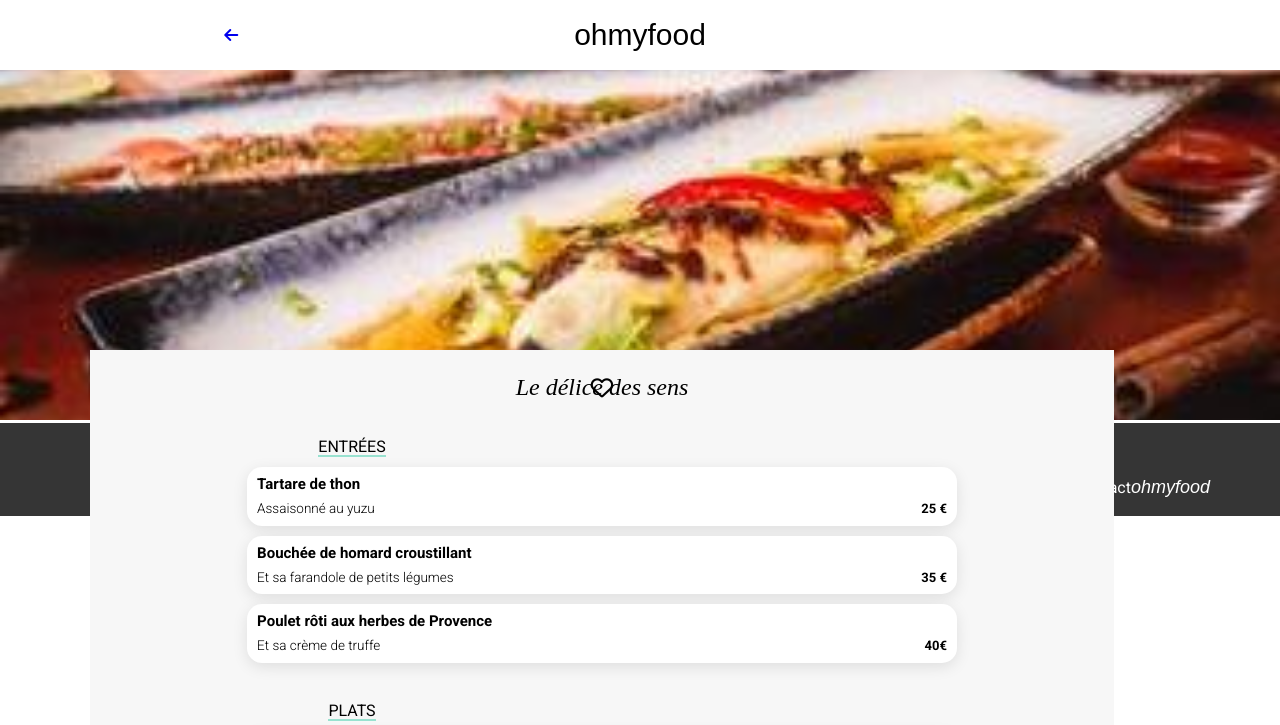
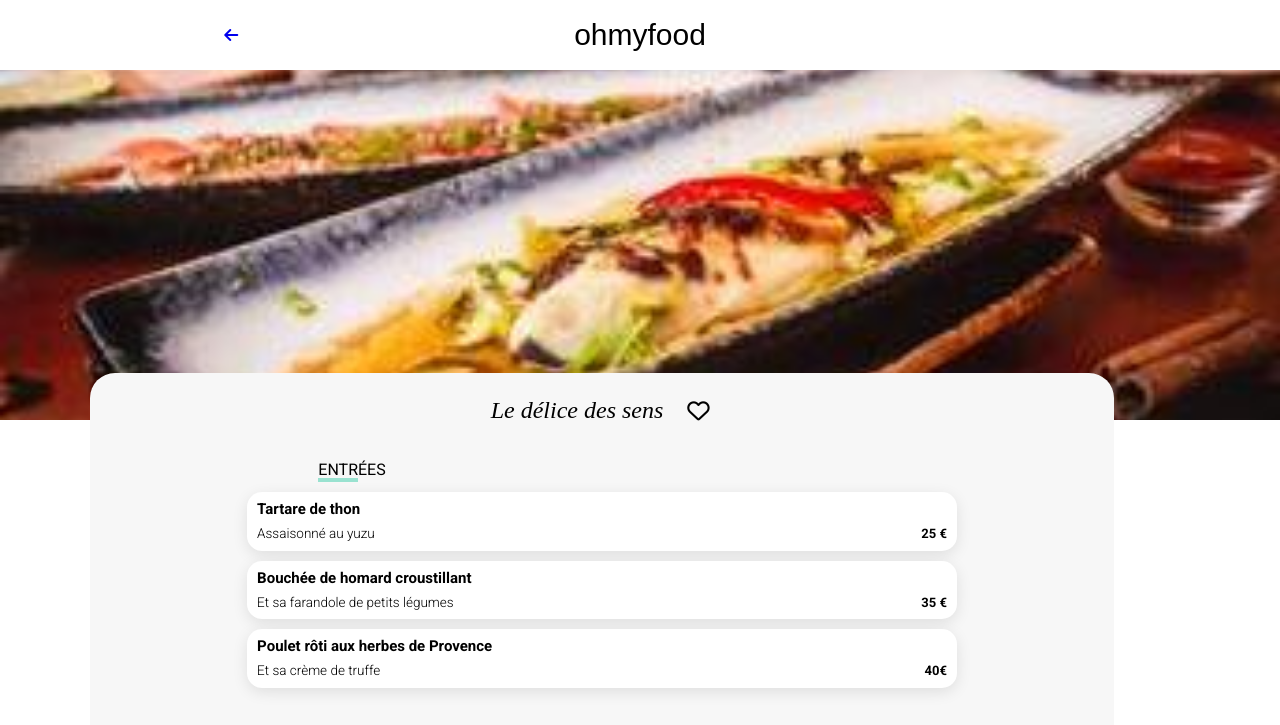
Before and after one commit to oumhanane/ohmyfood, a website: page css/sass/Pages/ledelicedessens.html in a window 1280 px wide. Shown: the top 725 px of the page. Drawn offline with Linux system fonts and the light colour scheme; a web font is replaced by a local one.

Commit message:
ajout responsive desktop + tablet

```diff
--- a/css/sass/Layout/_header.scss
+++ b/css/sass/Layout/_header.scss
@@ -1,3 +1,18 @@
+.header-container {
+    display: flex;
+    justify-content: space-around;
+    align-items: center;
+    & .header {
+        margin-right: 40px;
+    }
+        & .fleche-retour {
+            text-decoration: none;
+        }
+            & .fa-solid {
+                padding-top: 20px;
+                margin-left: -20px;
+            }
+}
 header img {
     width: 10rem;
     padding: 10px 0 0 0;
@@ -9,3 +24,16 @@ header img {
     text-align: center;
     margin-top: 20px;
 }
+
+@media (min-width: 767.98px) {
+    .header-container {
+        display: flex;
+        justify-content: center;
+        & .fa-solid {
+            margin-left: -350px;
+        }
+            & .header {
+                margin-right: 0px;
+            }
+    }
+}
--- a/css/sass/Pages/ledelicedessens.html
+++ b/css/sass/Pages/ledelicedessens.html
@@ -18,23 +18,26 @@
   </head>
   <body>
     <header class="header-container">
-      <a href="./../../../index.html">
+      <a class="fleche-retour" href="./../../../index.html">
         <i class="fa-solid fa-arrow-left"></i>
       </a>
       <h1 class="header">ohmyfood</h1>
     </header>
     <main class="main-container">
       <img
-      class="photo-restaurant"
+        class="photo-restaurant"
         src="./../../../images/restaurants/louis-hansel-shotsoflouis-qNBGVyOCY8Q-unsplash.jpg"
         alt="photo restaurant"
       />
       <div class="menu">
-        <div class="icone">
+        <div class="titre-icone">
           <h1 class="titre">Le délice des sens</h1>
-          <i class="icon-heart far fa-heart"></i>
+          <div class="icone">
+            <i class="icon-heart far fa-heart"></i>
+            <i class="icon-heart fas fa-heart"></i>
+          </div>
         </div>
-        <h2>entrées</h2>
+        <h2 class="line">entrées</h2>
         <div class="menu-bouton">
           <h3 class="plat">Tartare de thon</h3>
           <div class="details-prix">
@@ -56,7 +59,7 @@
             <span class="prix">40€</span>
           </div>
         </div>
-        <h2>plats</h2>
+        <h2 class="line">plats</h2>
         <div class="menu-bouton">
           <h3 class="plat">Poulet rôti aux herbes de Provence</h3>
           <div class="details-prix">
@@ -78,7 +81,7 @@
             <span class="prix">44€</span>
           </div>
         </div>
-        <h2>desserts</h2>
+        <h2 class="line">desserts</h2>
         <div class="menu-bouton">
           <h3 class="plat">OEuf au plat</h3>
           <div class="details-prix">
@@ -96,9 +99,7 @@
         <div class="menu-bouton">
           <h3 class="plat">Tiramisu</h3>
           <div class="details-prix">
-            <p class="details-plat">
-              A la noisette
-            </p>
+            <p class="details-plat">A la noisette</p>
             <span class="prix">23€</span>
           </div>
         </div>
@@ -117,7 +118,7 @@
         ><i class="fa-solid fa-handshake-angle"></i>Devenir partenaire</a
       >
       <a class="lien-mentions-legales" href="#">Mentions légales</a>
-      <a href="mailto:ohmyfood@email.com">Contact</a>
+      <a class="lien-contact" href="mailto:ohmyfood@email.com">Contact</a>
     </footer>
   </body>
 </html>
--- a/css/stylepagerestaurant.scss
+++ b/css/stylepagerestaurant.scss
@@ -6,18 +6,6 @@
 
 body {
     font-family: Roboto, sans-serif;
-}
-.header-container {
-    display: flex;
-    justify-content: space-around;
-    align-items: center;
-    & .header {
-        margin-right: 40px;
-    }
-        & .fa-solid {
-            padding-top: 20px;
-            margin-left: -20px;
-        }
 }
 .main-container {
     width: 100%;
@@ -40,13 +28,19 @@ body {
         font-size: 24px;
         text-align: center;
         padding-top: 25px;
+        padding-left: 10px;
     }
+}
+.titre-icone {
+    display: flex;
+    justify-content: space-between;
 }
 .icone {
     display: flex;
     justify-content: space-around;
     align-items: flex-end;
     position: relative;
+    margin-right: 25px;
         & .icon-heart {
             position: absolute;
             font-size: 1.4em;
@@ -69,10 +63,16 @@ body {
 }
 h2 {
     text-transform: uppercase;
-    border-bottom: 2px solid $couleur-background-nouveau;
+    // border-bottom: 2px solid $couleur-background-nouveau;
     display: inline-block;
     margin-left: 5px;
     margin-top: 40px;
+}
+.line::after {
+    content:" ";
+    display: block;
+    border: solid 2px $couleur-background-nouveau;
+    width: 40px;
 }
 .menu-bouton {
     display: flex;
@@ -107,6 +107,7 @@ h2 {
 .bouton_commander {
     @include center;
     margin-top: 30px;
+    padding-bottom: 35px;
 
     & button {
     background: $button-commander;
@@ -123,35 +124,23 @@ h2 {
             cursor: pointer;
         }
 }
-.container-footer {
-    margin-top: 35px;
-}
 
 /****** Media queries ***********/
 // version desktop et tablette
 @media (min-width: 767.98px) {
-    .header-container {
-        display: flex;
-        justify-content: center;
-        & .fa-solid {
-            margin-left: -350px;
-        }
-            & .header {
-                margin-right: 0px;
-            }
-    }
-    .photo-restaurant {
-        position: relative;
-    }
     .menu {
         display: flex;
         flex-direction: column;
         align-items: center;
         width: 80%;
+        transform: translateY(-50px);
         margin-left: 90px;
-        position: absolute;
-        top: 350px;
-        z-index: 1;
+        border-top-left-radius: 25px;
+        border-top-right-radius: 25px;
+        // z-index: 1;
+        & .icone {
+            padding-left: 35px;
+        }
     }
     .bouton_commander {
         margin-bottom: 35px;
```
Also changed, not shown: css/sass/Pages/alafrançaise.html (+11 -11 lines), css/sass/Pages/lanoteenchantee.html (+10 -7 lines), css/sass/Pages/lapalettedugout.html (+9 -6 lines), index.html (+1 -1 lines), css/style.css, css/stylepagerestaurant.css, 2 other files.
